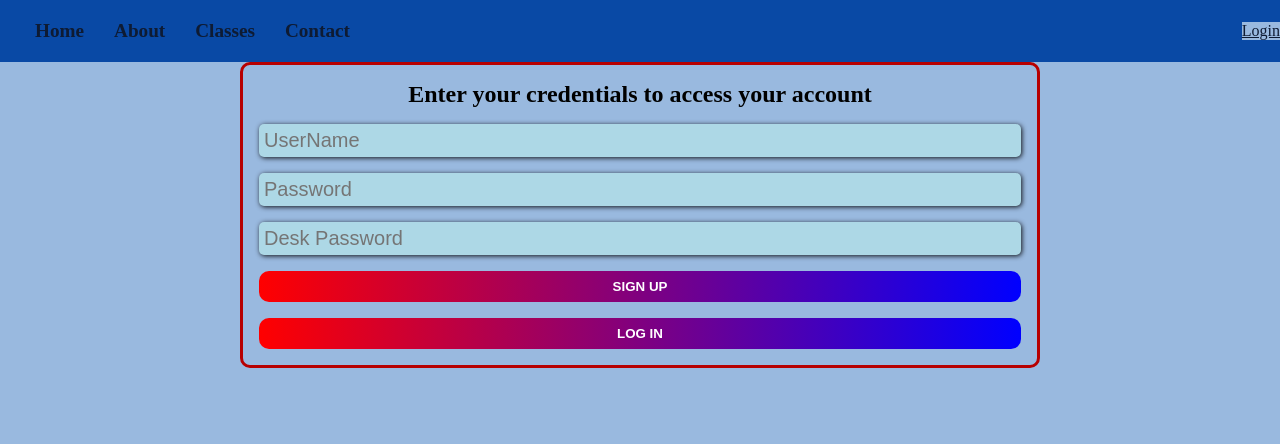
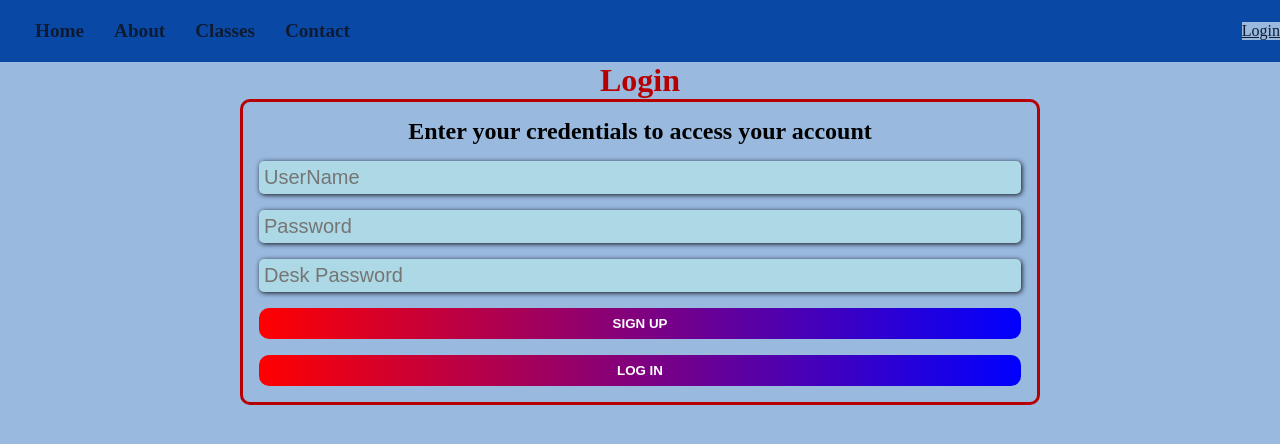
Before and after one commit to ZacksBroDev/MHKWebsite, a React (Vite) app: page /login in a window 1280 px wide. Shown: the top 444 px of the page. Built offline with nearby package versions, Linux system fonts and the light colour scheme.

Commit message:
added div

```diff
--- a/src/pages/Login/logIn.jsx
+++ b/src/pages/Login/logIn.jsx
@@ -3,6 +3,8 @@ import './logIn.css';
 
 function Login() {
   return (
+    <>
+      <h1>Login</h1>
       <form action="some" className="login-form">
         <h2 className="cred-label">Enter your credentials to access your account</h2>
         <input className="userIn" type="text" placeholder="UserName"/>
@@ -11,7 +13,7 @@ function Login() {
         <button id="signUp" className="submit-button">SIGN UP</button>
         <button id="logIn" className="submit-button">LOG IN</button>
       </form>
-
+    </>
   );
 }
 export default Login;
```
Lines whose indentation alone changed are shown as unchanged.
